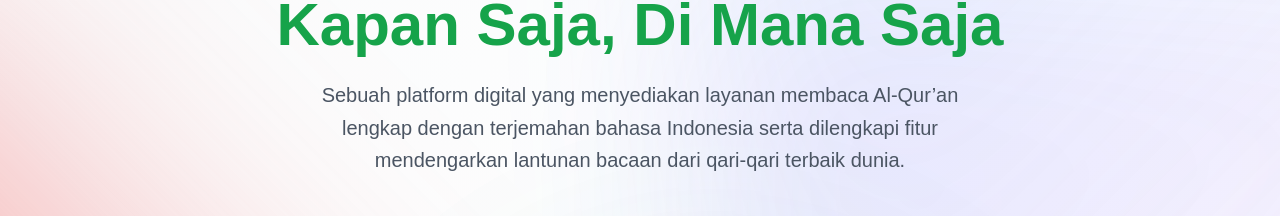
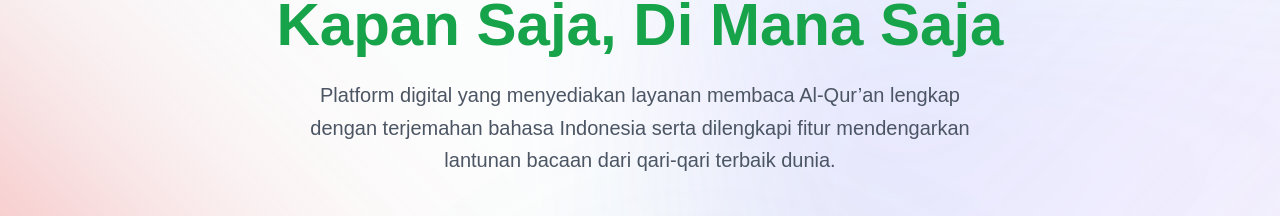
Before and after one commit to diazrahman21/al-quran-web, a Next.js app: page / in a window 1280 px wide. Shown: the part 229-445 px from the top of the page. Built offline with nearby package versions, Linux system fonts and the light colour scheme; no server answers.

Commit message:
update page 2

```diff
--- a/src/app/page.tsx
+++ b/src/app/page.tsx
@@ -111,7 +111,9 @@ export default function Home() {
             <span className="block text-green-600 dark:text-green-400 mt-2">Kapan Saja, Di Mana Saja</span>
           </h2>
           <p className="text-xl text-gray-600 dark:text-gray-300 mb-10 max-w-2xl mx-auto leading-relaxed">
-Sebuah platform digital yang menyediakan layanan membaca Al-Qur’an lengkap dengan terjemahan bahasa Indonesia serta dilengkapi fitur mendengarkan lantunan bacaan dari qari-qari terbaik dunia.          </p>
+              Platform digital yang menyediakan layanan membaca Al-Qur’an lengkap dengan terjemahan bahasa Indonesia
+              serta dilengkapi fitur mendengarkan lantunan bacaan dari qari-qari terbaik dunia.
+               </p>
           <div className="flex flex-col sm:flex-row gap-4 justify-center items-center">
             <Link
               href="/surah"
```
